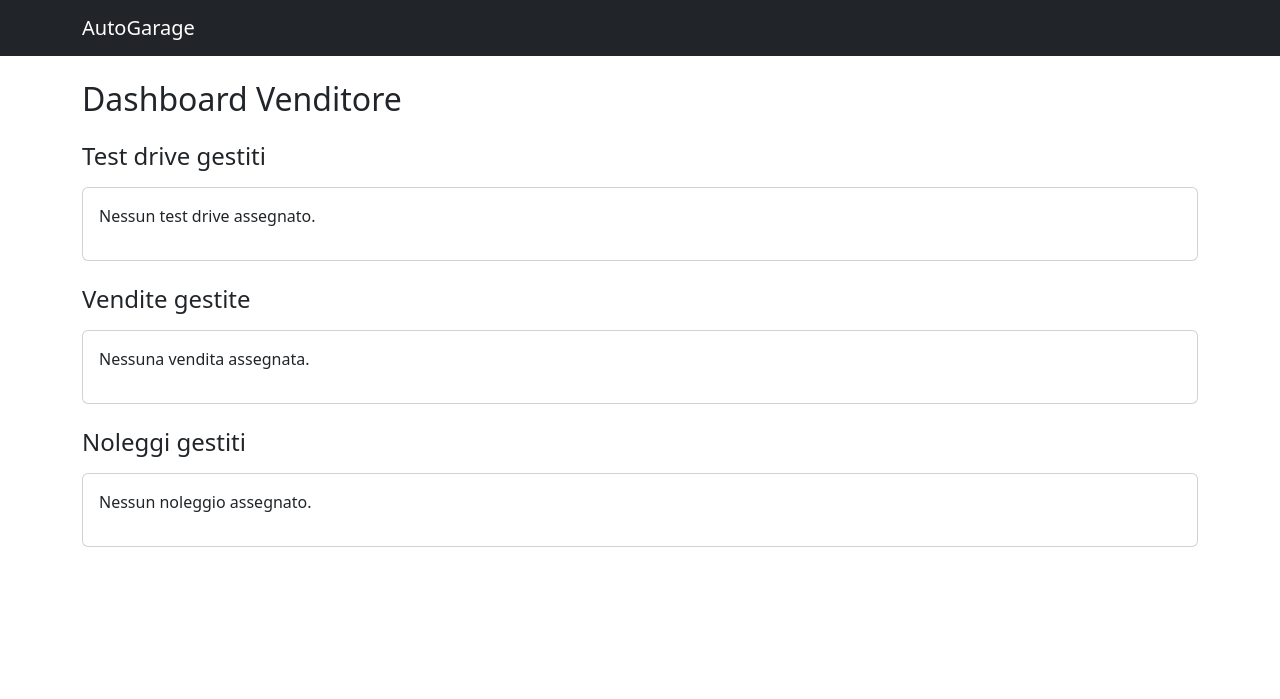
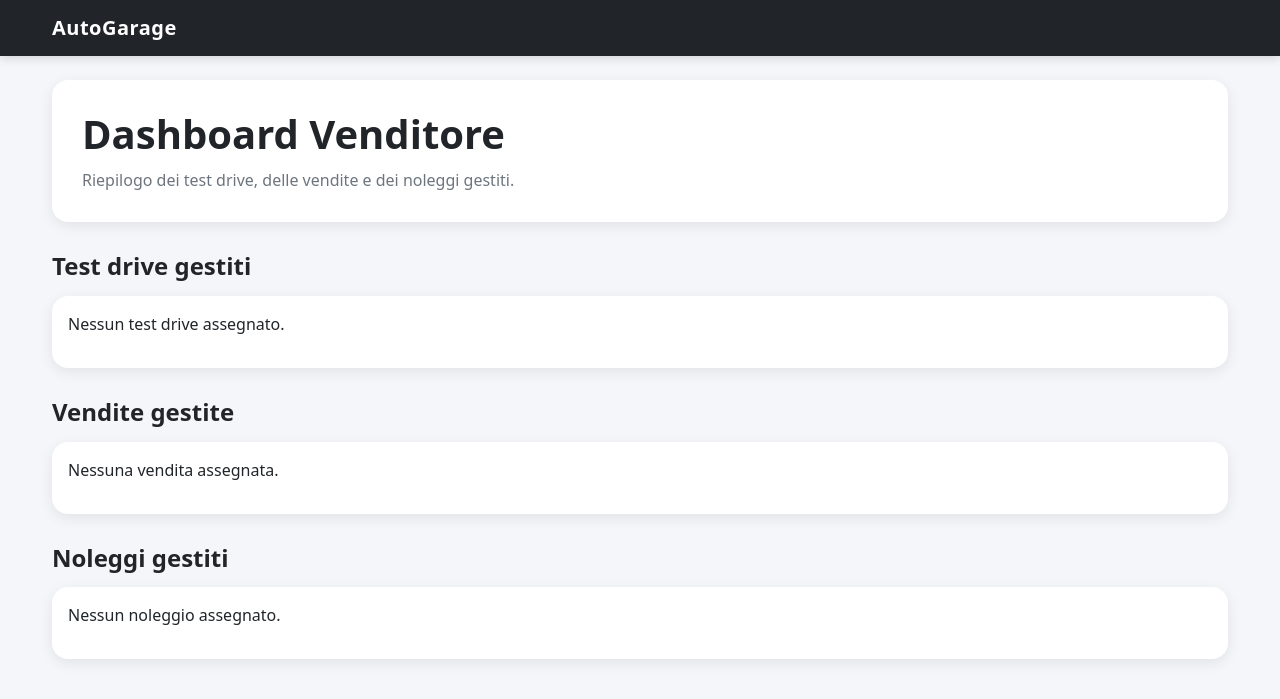
Before and after one commit to StefanoVanzini1/AutoGarage, a Django app: template garage/templates/garage/dashboard_venditore.html in a window 1280 px wide. Shown: the top 699 px of the page. Run offline with Django 5.2, Linux system fonts and the light colour scheme; the template is opened without the code that fills it, so the values that code supplies are empty.

Commit message:
Migliorata interfaccia grafica

```diff
--- /dev/null
+++ b/garage/static/garage/css/style.css
@@ -0,0 +1,91 @@
+body {
+    background-color: #f5f6fa;
+}
+
+.navbar {
+    box-shadow: 0 2px 10px rgba(0, 0, 0, 0.15);
+}
+
+.navbar-brand {
+    font-weight: 700;
+    letter-spacing: 0.5px;
+}
+
+.container {
+    max-width: 1200px;
+}
+
+.hero-section {
+    background: white;
+    padding: 30px;
+    border-radius: 16px;
+    margin-bottom: 25px;
+    box-shadow: 0 4px 14px rgba(0, 0, 0, 0.08);
+}
+
+.hero-section h1 {
+    margin-bottom: 10px;
+    font-weight: 700;
+}
+
+.hero-section p {
+    color: #6c757d;
+    margin-bottom: 0;
+}
+
+.card {
+    border: none;
+    border-radius: 16px;
+    box-shadow: 0 4px 14px rgba(0, 0, 0, 0.08);
+    overflow: hidden;
+}
+
+.card:hover {
+    transform: translateY(-3px);
+    transition: 0.2s ease-in-out;
+}
+
+.card-header-auto {
+    background-color: #212529;
+    color: white;
+    padding: 12px;
+    text-align: center;
+    font-weight: 600;
+}
+
+.btn {
+    border-radius: 10px;
+}
+
+.badge {
+    border-radius: 8px;
+    padding: 8px 10px;
+}
+
+h2, h3, h4 {
+    font-weight: 700;
+}
+
+.section-title {
+    margin-top: 30px;
+    margin-bottom: 15px;
+    font-weight: 700;
+    color: #212529;
+}
+
+.dashboard-item {
+    padding: 18px;
+    border-left: 5px solid #0d6efd;
+    background-color: #f8f9fa;
+    border-radius: 12px;
+    margin-bottom: 15px;
+}
+
+.dashboard-item h5 {
+    font-weight: 700;
+    margin-bottom: 12px;
+}
+
+.dashboard-item p {
+    margin-bottom: 6px;
+}
--- a/garage/templates/garage/base.html
+++ b/garage/templates/garage/base.html
@@ -1,36 +1,53 @@
+{% load static %}
+
 <!DOCTYPE html>
 <html lang="it">
+
 <head>
     <meta charset="UTF-8">
-    <meta name="viewport" content="width=device-width, initial-scale=1.0">
+    <meta name="viewport" content="width=device-width, initial-scale=1">
+
     <title>AutoGarage</title>
 
     <link href="https://cdn.jsdelivr.net/npm/bootstrap@5.3.7/dist/css/bootstrap.min.css" rel="stylesheet">
+
+    <link rel="stylesheet" href="{% static 'garage/css/style.css' %}">
 </head>
+
 <body>
 
-<nav class="navbar navbar-dark bg-dark">
+<nav class="navbar navbar-expand-lg navbar-dark bg-dark mb-4">
     <div class="container">
-        <a class="navbar-brand" href="#">AutoGarage</a>
+
+        <a class="navbar-brand" href="{% url 'catalogo' %}">
+            AutoGarage
+        </a>
+
+        <div class="ms-auto d-flex align-items-center">
 
             {% if request.session.utente_nome %}
-    <div class="d-flex align-items-center gap-3">
-        <span class="text-white">
+                <span class="text-white me-3">
                     Benvenuto {{ request.session.utente_nome }}
                 </span>
 
                 <a href="{% url 'logout' %}" class="btn btn-outline-light btn-sm">
                     Logout
                 </a>
+            {% endif %}
+
         </div>
-{% endif %}
+
     </div>
 </nav>
 
-<div class="container mt-4">
+<div class="container mb-5">
+
     {% block content %}
     {% endblock %}
+
 </div>
+
+<script src="https://cdn.jsdelivr.net/npm/bootstrap@5.3.7/dist/js/bootstrap.bundle.min.js"></script>
 
 </body>
 </html>
--- a/garage/templates/garage/dashboard_venditore.html
+++ b/garage/templates/garage/dashboard_venditore.html
@@ -2,14 +2,19 @@
 
 {% block content %}
 
-<h2 class="mb-4">Dashboard Venditore</h2>
+<div class="hero-section mb-4">
+    <h1>Dashboard Venditore</h1>
+    <p>
+        Riepilogo dei test drive, delle vendite e dei noleggi gestiti.
+    </p>
+</div>
 
-<h4 class="mt-4 mb-3">Test drive gestiti</h4>
+<h4 class="section-title">Test drive gestiti</h4>
 <div class="card mb-4">
     <div class="card-body">
 
         {% for td in test_drive %}
-            <div class="border-bottom mb-3 pb-3">
+            <div class="dashboard-item">
                 <h5>{{ td.auto.marca }} {{ td.auto.modello }}</h5>
                 <p><strong>Cliente:</strong> {{ td.cliente.nome }} {{ td.cliente.cognome }}</p>
                 <p><strong>Data test drive:</strong> {{ td.data_test_drive }}</p>
@@ -21,12 +26,12 @@
     </div>
 </div>
 
-<h4 class="mt-4 mb-3">Vendite gestite</h4>
+<h4 class="section-title">Vendite gestite</h4>
 <div class="card mb-4">
     <div class="card-body">
 
         {% for vendita in vendite %}
-            <div class="border-bottom mb-3 pb-3">
+            <div class="dashboard-item">
                 <h5>{{ vendita.auto.marca }} {{ vendita.auto.modello }}</h5>
                 <p><strong>Cliente:</strong> {{ vendita.cliente.nome }} {{ vendita.cliente.cognome }}</p>
                 <p><strong>Data vendita:</strong> {{ vendita.data_vendita }}</p>
@@ -39,12 +44,12 @@
     </div>
 </div>
 
-<h4 class="mt-4 mb-3">Noleggi gestiti</h4>
+<h4 class="section-title">Noleggi gestiti</h4>
 <div class="card mb-4">
     <div class="card-body">
 
         {% for noleggio in noleggi %}
-            <div class="border-bottom mb-3 pb-3">
+            <div class="dashboard-item">
                 <h5>{{ noleggio.auto.marca }} {{ noleggio.auto.modello }}</h5>
                 <p><strong>Cliente:</strong> {{ noleggio.cliente.nome }} {{ noleggio.cliente.cognome }}</p>
                 <p><strong>Periodo:</strong> {{ noleggio.data_inizio }} - {{ noleggio.data_fine }}</p>
```
Also changed, not shown: garage/templates/garage/catalogo.html (+11 -4 lines), garage/templates/garage/dashboard_meccanico.html (+9 -2 lines). Lines whose indentation alone changed are shown as unchanged.
